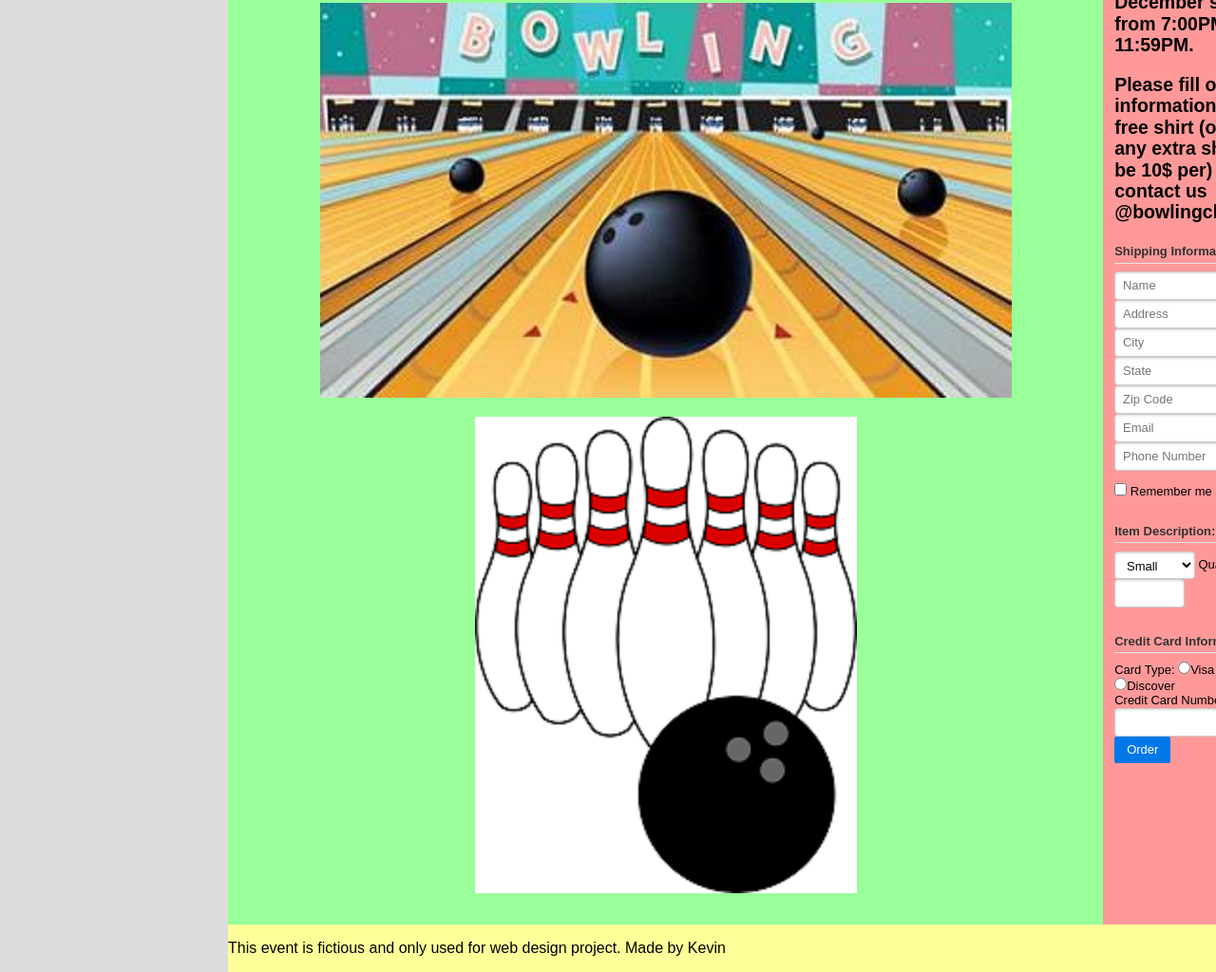
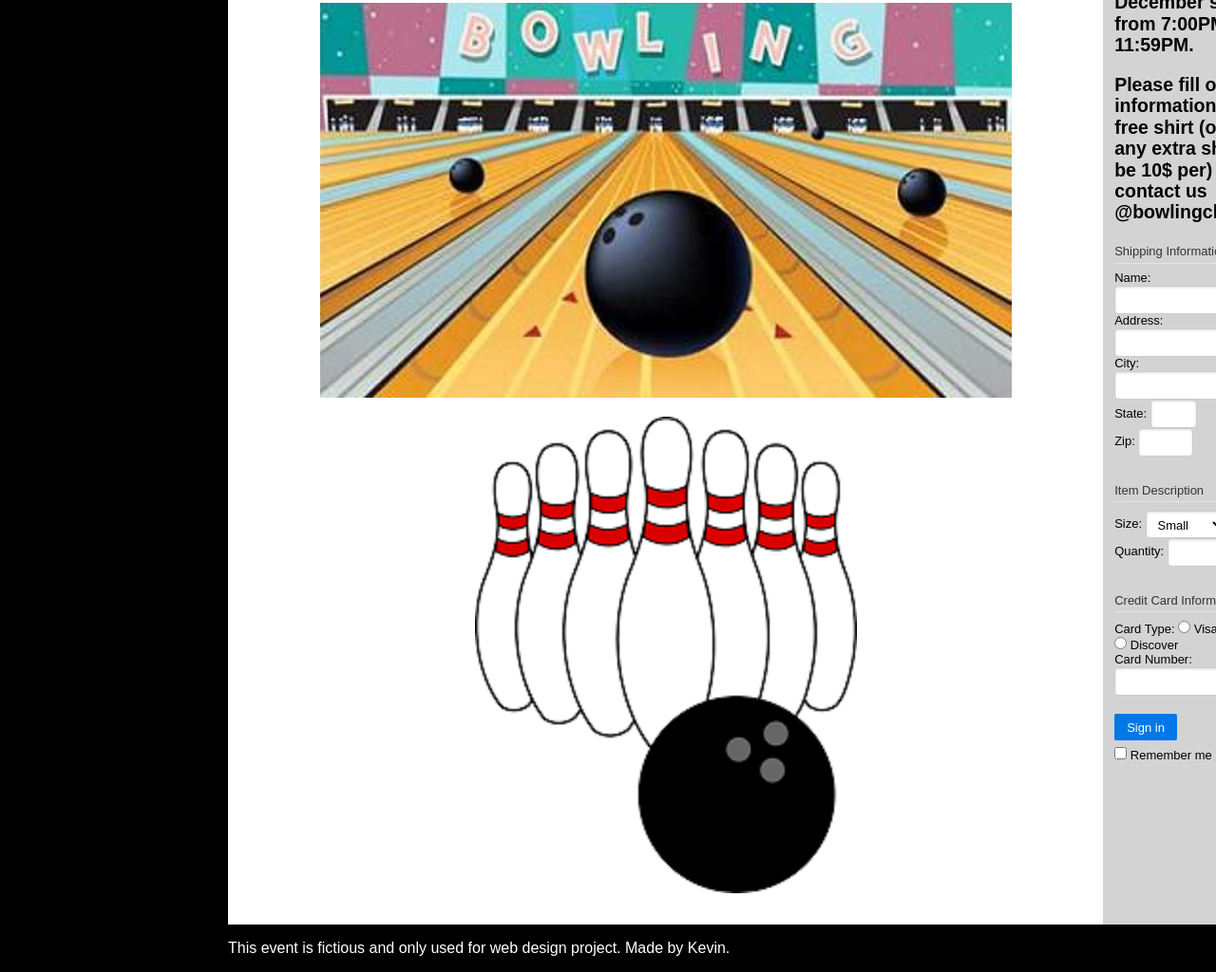
Before and after one commit to RonaldKendrick/charity_event, a plain HTML site: page index.html in a window 1280 px wide. Shown: the part 1074-2098 px from the top of the page at 95% size. Drawn offline with nearby package versions, Linux system fonts and the light colour scheme.

Commit message:
Add files via upload

```diff
--- a/index.html
+++ b/index.html
@@ -77,46 +77,60 @@
 
       <p>Please fill out this information for your free shirt (optional, any extra shirts will be 10$ per)
         and contact us @bowlingcharityWWF</p></h2>
-
-  <form class="pure-form" action="thanks.html" method="post">
+      <form class="pure-form"  action="thanks.html" method="post">
         <fieldset>
-        <legend><b>Shipping Information</b></legend>
-        <input type="text" placeholder="Name">
-        <input type="text" placeholder="Address">
-        <input type="text" placeholder="City">
-        <input type="text" placeholder="State">
-        <input type="text" placeholder="Zip Code">
-        <input type="text" placeholder="Email">
-        <input type="text" placeholder="Phone Number">
-        <label for="remember">
-        <p><input id="remember" type="checkbox"> Remember me</p>
-        </label>
+          <legend>Shipping Information</legend>
+            <label for="name">Name:</label>
+              <input id="name" type="text" name="name">
+                <br>
+            <label for="address">Address:</label>
+              <input id="address" type="text" name="address">
+                <br>
+            <label for="city">City:</label>
+              <input id="city" type="text" name="city">
+            <label for="state">State:</label>
+              <input id="state" type="text" name="state" maxlength="2" size="2">
+              <br>
+            <label for="zip">Zip:</label>
+              <input id="zip" type="text" name="zip" maxlength="3" size="3">
+                <br><br>
          </fieldset>
          <fieldset>
-   <legend><b>Item Description:</b></legend>
-   <select name="Size:">
+           <legend>Item Description</legend>
+            <label for="size">Size:</label>
+            <select id="size" name="size">
               <option value="small">Small</option>
               <option value="medium">Medium</option>
               <option value="large">Large</option>
             </select>
-   Quantity:
-   <input type="text" name="quantity" maxlength="5" size="5"><br><br>
+            <br>
+            <label for="quantity">Quantity:</label>
+              <input id="quantity" type="text" name="quantity" maxlength="5" size="5">
+              <br><br>
             </fieldset>
             <fieldset>
-   <legend><b>Credit Card Information:</b></legend>
+              <legend>Credit Card Information</legend>
                 Card Type:
-   <input type="radio" name="cardtype" value="visa">Visa
-   <input type="radio" name="cardtype" value="mastercard">Master Card
-   <input type="radio" name="cardtype" value="discover">Discover<br>
-   Credit Card Number:
-   <input type="text" name="creditcardnumber"><br>
-   <button type="submit" class="pure-button pure-button-primary">Order</button>
- </fieldset>
+                  <input id="visa" type="radio" name="card" value="Visa">
+                    <label for="visa">Visa</label>
+                  <input id="mastercard" type="radio" name="card" value="MasterCard">
+                    <label for="mastercard">Master Card</label>
+                  <input id="discover" type="radio" name="card" value="Discover">
+                    <label for="discover">Discover</label>
+                    <br>
+              <label for="cardnumber">Card Number:</label>
+                <input id="cardnumber" type="text" name="cardnumber">
+                <br><br>
+                <fieldset>
+                   <button type="submit" class="pure-button pure-button-primary">Sign in</button>
+                    <label for="remember" class="pure-checkbox">
+                      <input id="remember" type="checkbox"> Remember me
+                    </label>
                   </form>
     </section>
 
     <footer>
-      <p>This event is fictious and only used for web design project. Made by Kevin<b>
+      <p>This event is fictious and only used for web design project. Made by Kevin.<b>
     </footer>
 
   </div>
--- a/main.css
+++ b/main.css
@@ -1,5 +1,6 @@
 body {
-  background-color: #dddddd;
+  background-color: #000000;
+  max-width: 100%;
 }
 
 div.container {
@@ -8,10 +9,10 @@ div.container {
   grid-template-columns: 1fr;
   grid-template-areas:
     "header"
-    "hero"
+    "signup"
     "event"
     "about"
-    "signup"
+    "hero"
     "footer";
 
   margin-left: auto;
@@ -20,7 +21,7 @@ div.container {
 }
 
 header {
-  background-color: #99ffff;
+  background-color: #ffffff;
   grid-area: header;
   text-align: center;
   font-size: 25px;
@@ -35,13 +36,13 @@ section {
 }
 
 section#about {
-  background-color: #9999ff;
+  background-color: #ffffff;
   grid-area: about;
   padding: 12px;
 }
 
 section#event {
-  background-color: #99ff99;
+  background-color: #ffffff;
   grid-area: event;
   padding: 12px;
   text-align: center;
@@ -49,11 +50,16 @@ section#event {
 }
 
 section#signup {
-  background-color: #ff9999;
+  background-color: #D3D3D3;
   grid-area: signup;
   padding: 12px;
   font-size: 13px;
+  color: #000000;
 
+}
+
+legend {
+  color: #ffffff;
 }
 
 section#hero {
@@ -63,8 +69,9 @@ section#hero {
 }
 
 footer {
-  background-color: #ffff99;
+  background-color: #000000;
   grid-area: footer;
+  color: #ffffff;
 }
 
 img {
```
Lines whose indentation alone changed are shown as unchanged.
